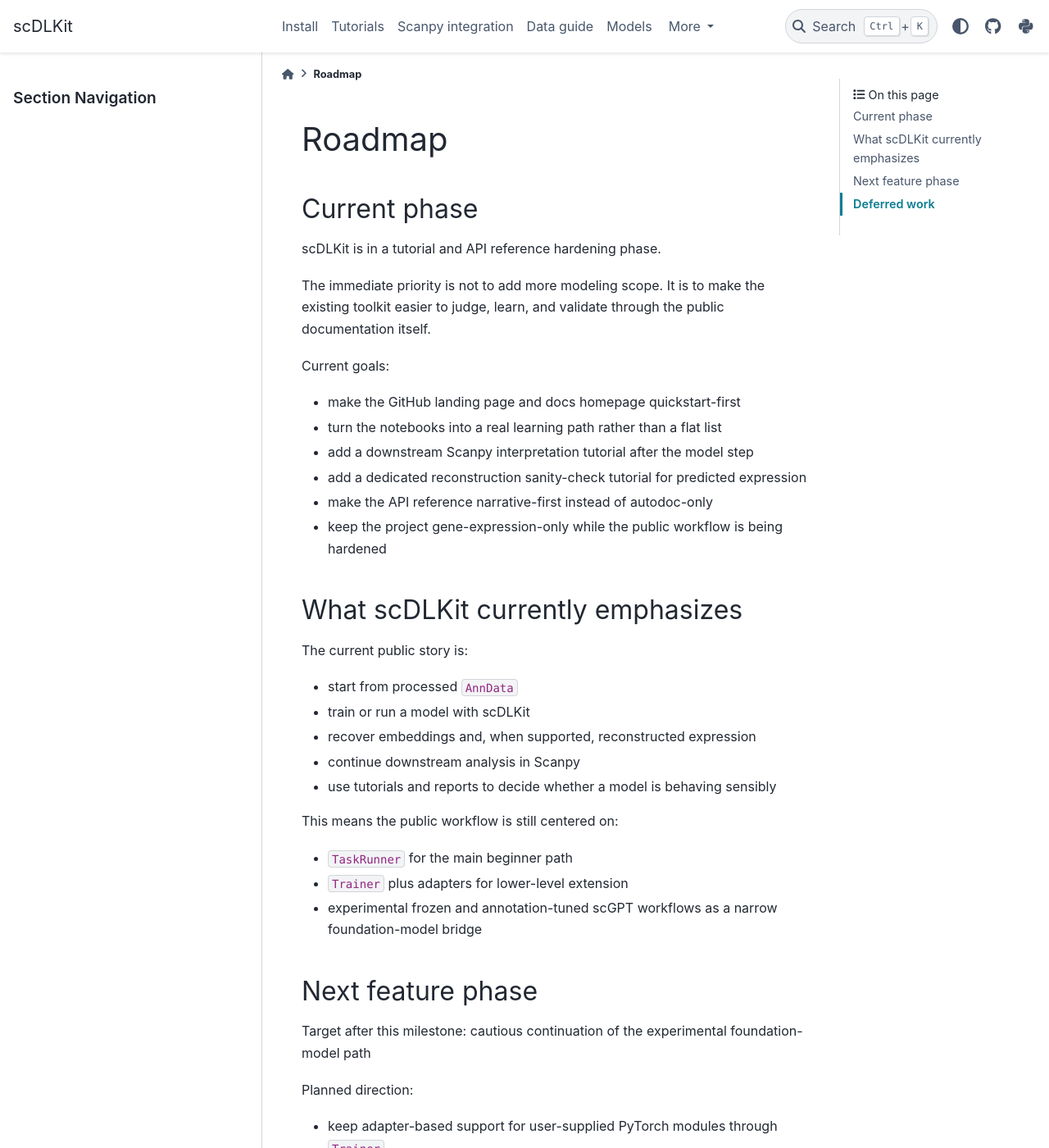
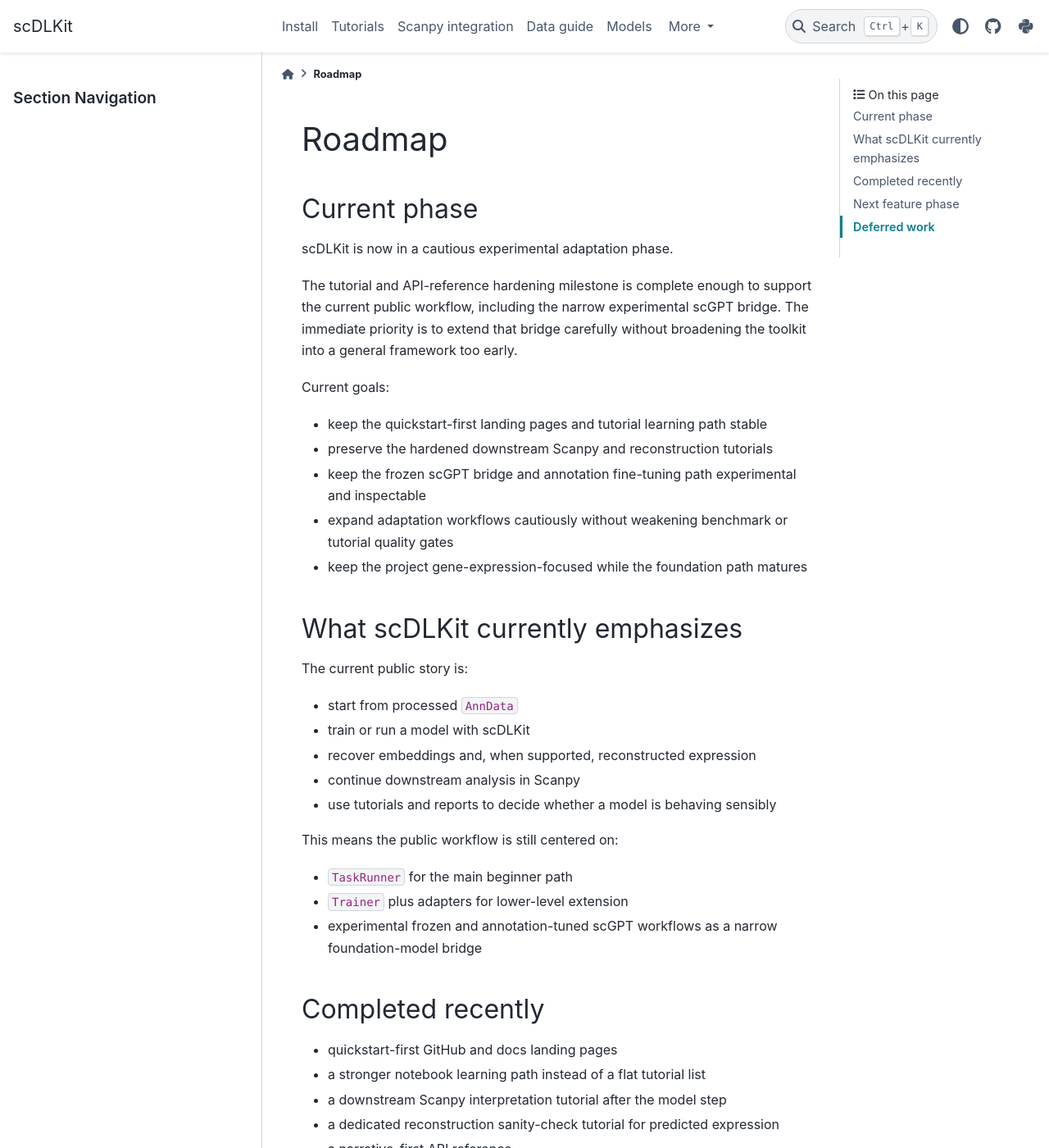
Before and after one commit to uddamvathanak/scDLKit, a Sphinx documentation site: the page built from docs/roadmap.md, in a window 1280 px wide and 1400 px high. Shown: the whole window at 82% size. Built offline with Sphinx 7.4.7 and the PyData theme 0.15.4, drawn with Linux system fonts in a browser that asks for light colours; pages that are not in the unit, such as notebooks, are missing from menus; some of the changed text lies outside the part shown.

```diff
--- a/docs/roadmap.md
+++ b/docs/roadmap.md
@@ -2,18 +2,17 @@
 
 ## Current phase
 
-scDLKit is in a tutorial and API reference hardening phase.
+scDLKit is now in a cautious experimental adaptation phase.
 
-The immediate priority is not to add more modeling scope. It is to make the existing toolkit easier to judge, learn, and validate through the public documentation itself.
+The tutorial and API-reference hardening milestone is complete enough to support the current public workflow, including the narrow experimental scGPT bridge. The immediate priority is to extend that bridge carefully without broadening the toolkit into a general framework too early.
 
 Current goals:
 
-- make the GitHub landing page and docs homepage quickstart-first
-- turn the notebooks into a real learning path rather than a flat list
-- add a downstream Scanpy interpretation tutorial after the model step
-- add a dedicated reconstruction sanity-check tutorial for predicted expression
-- make the API reference narrative-first instead of autodoc-only
-- keep the project gene-expression-only while the public workflow is being hardened
+- keep the quickstart-first landing pages and tutorial learning path stable
+- preserve the hardened downstream Scanpy and reconstruction tutorials
+- keep the frozen scGPT bridge and annotation fine-tuning path experimental and inspectable
+- expand adaptation workflows cautiously without weakening benchmark or tutorial quality gates
+- keep the project gene-expression-focused while the foundation path matures
 
 ## What scDLKit currently emphasizes
 
@@ -31,16 +30,27 @@ This means the public workflow is still centered on:
 - `Trainer` plus adapters for lower-level extension
 - experimental frozen and annotation-tuned scGPT workflows as a narrow foundation-model bridge
 
+## Completed recently
+
+- quickstart-first GitHub and docs landing pages
+- a stronger notebook learning path instead of a flat tutorial list
+- a downstream Scanpy interpretation tutorial after the model step
+- a dedicated reconstruction sanity-check tutorial for predicted expression
+- a narrative-first API reference
+- an experimental frozen scGPT embedding bridge
+- an experimental annotation-only scGPT fine-tuning path through `Trainer`
+
 ## Next feature phase
 
-Target after this milestone: cautious continuation of the experimental foundation-model path
+Target after this release: cautious continuation of experimental adaptation workflows
 
 Planned direction:
 
 - keep adapter-based support for user-supplied PyTorch modules through `Trainer`
 - keep the built-in registry path for bundled baselines unchanged
-- keep scGPT annotation tuning experimental and annotation-only
-- only revisit broader fine-tuning or adaptation once the tutorials and API reference are strong enough to make those features inspectable
+- keep scGPT fine-tuning experimental, narrow, and easy to inspect through tutorials and reports
+- evaluate broader adaptation strategies only after they are benchmarked against the current baselines and frozen foundation path
+- defer broad foundation abstractions until the scGPT adaptation path is stable
 
 ## Deferred work
 
@@ -51,4 +61,4 @@ Planned direction:
 - CLI or agent workflows before the core tutorials and API docs are mature
 - scverse ecosystem submission before the public workflow is easier to evaluate
 
-The main priority remains a trustworthy, teachable baseline toolkit rather than a broad single-cell framework.
+Documentation quality remains a release gate, but it is no longer the only active phase. The main priority is still a trustworthy, teachable baseline toolkit rather than a broad single-cell framework.
--- a/pyproject.toml
+++ b/pyproject.toml
@@ -4,7 +4,7 @@ build-backend = "setuptools.build_meta"
 
 [project]
 name = "scdlkit"
-version = "0.1.3"
+version = "0.1.5"
 description = "AnnData-native deep learning baselines for single-cell data."
 readme = "README.md"
 license = "MIT"
--- a/src/scdlkit/__init__.py
+++ b/src/scdlkit/__init__.py
@@ -17,4 +17,4 @@ __all__ = [
     "prepare_data",
 ]
 
-__version__ = "0.1.3"
+__version__ = "0.1.5"
```
Also changed, not shown: CHANGELOG.md (+7 -4 lines), README.md (+2 -2 lines), docs/_static/first_run_latent_pca.png, docs/_static/first_run_loss_curve.png, docs/_static/pbmc_benchmark_comparison.png, docs/_static/pbmc_vae_latent_umap.png, 3 other files.
